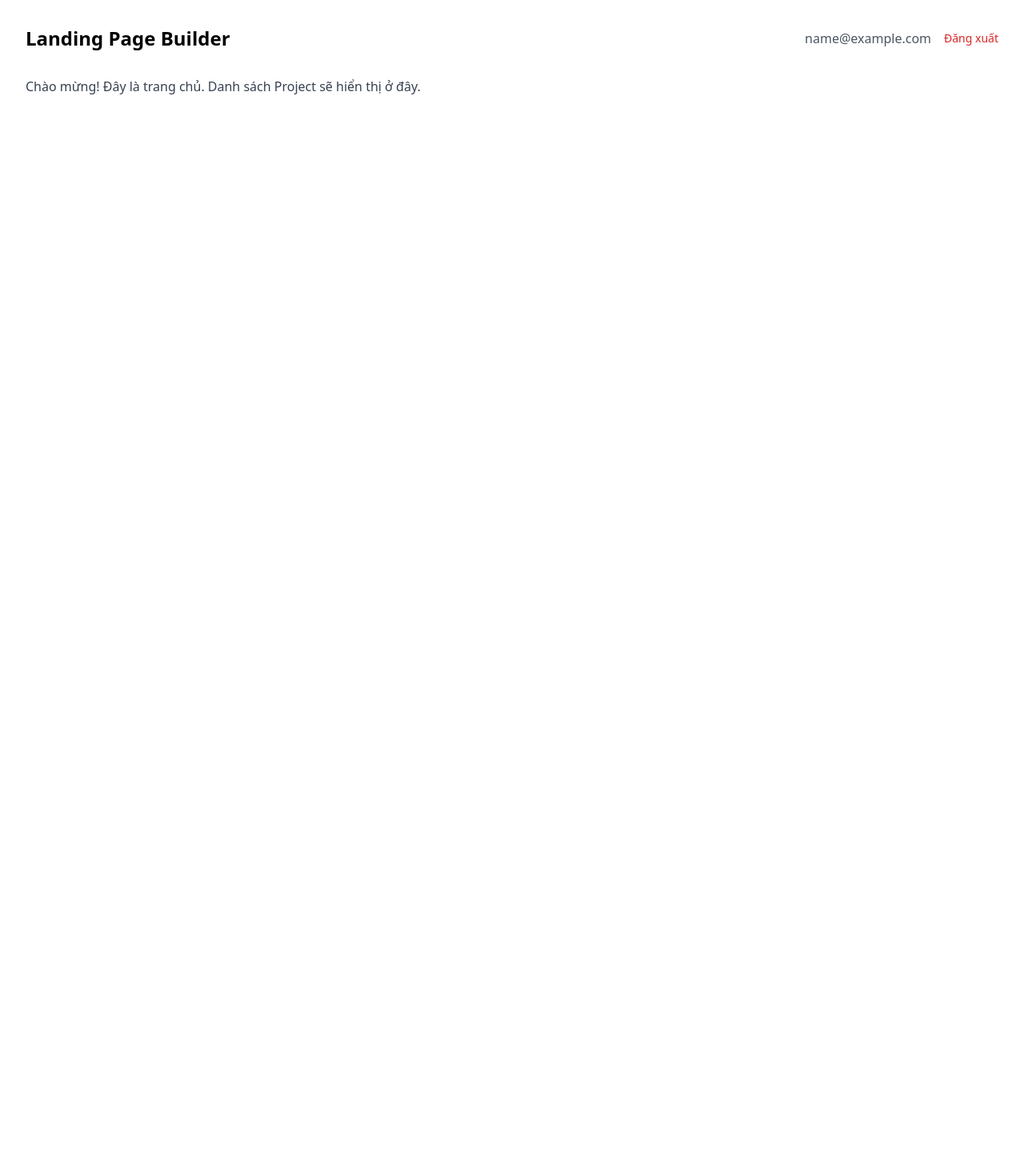
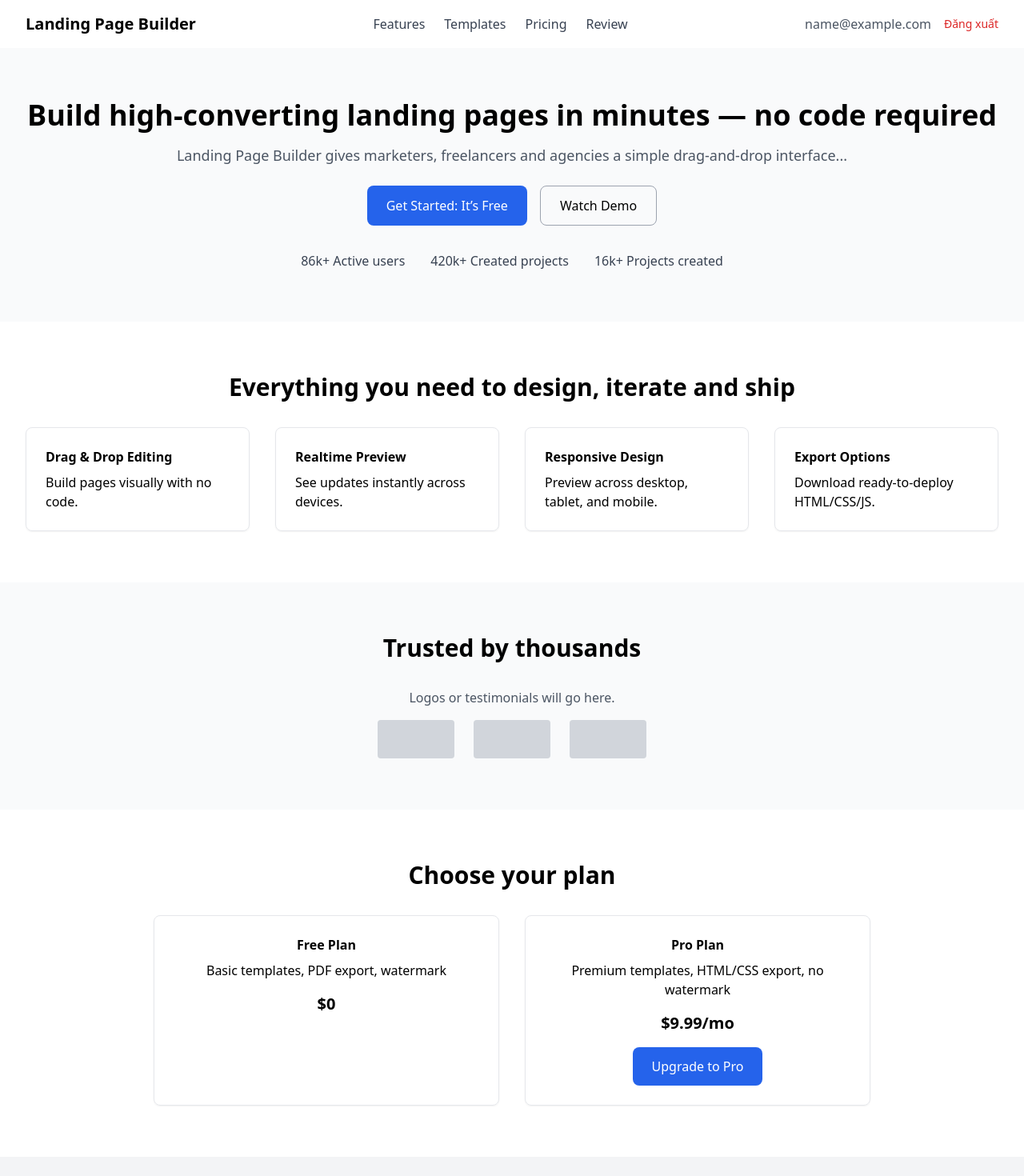
Before and after one commit to phat2003/lading-custom, a React (Vite) app in the folder frontend/: page / in a window 1280 px wide. Shown: the top 1470 px of the page at 80% size. Before the commit the page ends 800 px from the top, so only its background shows below. Built offline with nearby package versions, Linux system fonts and the light colour scheme; no server answers; sample sign-in values are in the browser's storage.

Commit message:
Implement Home page UI

```diff
--- /dev/null
+++ b/frontend/src/component/FeatureSection/FeatureSection.jsx
@@ -0,0 +1,27 @@
+export default function FeaturesSection() {
+  return (
+    <section id="features" className="px-8 py-16">
+      <h3 className="mb-8 text-3xl font-semibold text-center">
+        Everything you need to design, iterate and ship
+      </h3>
+      <div className="grid gap-8 md:grid-cols-2 lg:grid-cols-4">
+        <div className="p-6 border rounded-lg shadow-sm">
+          <h4 className="mb-2 font-bold">🖱️ Drag & Drop Editing</h4>
+          <p>Build pages visually with no code.</p>
+        </div>
+        <div className="p-6 border rounded-lg shadow-sm">
+          <h4 className="mb-2 font-bold">⚡ Realtime Preview</h4>
+          <p>See updates instantly across devices.</p>
+        </div>
+        <div className="p-6 border rounded-lg shadow-sm">
+          <h4 className="mb-2 font-bold">📱 Responsive Design</h4>
+          <p>Preview across desktop, tablet, and mobile.</p>
+        </div>
+        <div className="p-6 border rounded-lg shadow-sm">
+          <h4 className="mb-2 font-bold">💾 Export Options</h4>
+          <p>Download ready-to-deploy HTML/CSS/JS.</p>
+        </div>
+      </div>
+    </section>
+  )
+}
--- /dev/null
+++ b/frontend/src/component/Footer/Footer.jsx
@@ -0,0 +1,13 @@
+export default function Footer() {
+  return (
+    <footer className="py-6 text-sm text-center text-gray-600 bg-gray-100">
+      <div className="flex justify-center gap-6 mb-2">
+        <a href="/about">About</a>
+        <a href="/terms">Terms</a>
+        <a href="/privacy">Privacy</a>
+        <a href="/contact">Contact</a>
+      </div>
+      <p>© 2026 Landing Page Builder. All rights reserved.</p>
+    </footer>
+  )
+}
--- /dev/null
+++ b/frontend/src/component/Header/Header.jsx
@@ -0,0 +1,17 @@
+export default function Header() {
+  return (
+    <header className="flex items-center justify-between px-8 py-4 bg-white shadow">
+      <h1 className="text-xl font-bold">Landing Page Builder</h1>
+      <nav className="flex gap-6 text-gray-700">
+        <a href="#features">Features</a>
+        <a href="#templates">Templates</a>
+        <a href="#pricing">Pricing</a>
+        <a href="#reviews">Review</a>
+      </nav>
+      <div className="flex gap-4">
+        <button className="text-gray-600">Login</button>
+        <button className="px-4 py-2 text-white bg-blue-600 rounded-lg">Get Started</button>
+      </div>
+    </header>
+  )
+}
--- /dev/null
+++ b/frontend/src/component/HeroSection/HeroSection.jsx
@@ -0,0 +1,21 @@
+export default function HeroSection() {
+  return (
+    <section className="py-16 text-center bg-gray-50">
+      <h2 className="mb-4 text-4xl font-bold">
+        Build high-converting landing pages in minutes — no code required
+      </h2>
+      <p className="mb-6 text-lg text-gray-600">
+        Landing Page Builder gives marketers, freelancers and agencies a simple drag-and-drop interface...
+      </p>
+      <div className="flex justify-center gap-4 mb-8">
+        <button className="px-6 py-3 text-white bg-blue-600 rounded-lg">Get Started: It’s Free</button>
+        <button className="px-6 py-3 border border-gray-400 rounded-lg">Watch Demo</button>
+      </div>
+      <div className="flex justify-center gap-8 text-gray-700">
+        <span>86k+ Active users</span>
+        <span>420k+ Created projects</span>
+        <span>16k+ Projects created</span>
+      </div>
+    </section>
+  )
+}
--- /dev/null
+++ b/frontend/src/component/PricingPreview/PricingPreview.jsx
@@ -0,0 +1,20 @@
+export default function PricingPreview() {
+  return (
+    <section id="pricing" className="px-8 py-16 text-center">
+      <h3 className="mb-8 text-3xl font-semibold">Choose your plan</h3>
+      <div className="grid max-w-4xl gap-8 mx-auto md:grid-cols-2">
+        <div className="p-6 border rounded-lg shadow-sm">
+          <h4 className="mb-2 font-bold">Free Plan</h4>
+          <p className="mb-4">Basic templates, PDF export, watermark</p>
+          <p className="text-xl font-bold">$0</p>
+        </div>
+        <div className="p-6 border rounded-lg shadow-sm">
+          <h4 className="mb-2 font-bold">Pro Plan</h4>
+          <p className="mb-4">Premium templates, HTML/CSS export, no watermark</p>
+          <p className="text-xl font-bold">$9.99/mo</p>
+          <button className="px-6 py-3 mt-4 text-white bg-blue-600 rounded-lg">Upgrade to Pro</button>
+        </div>
+      </div>
+    </section>
+  )
+}
--- /dev/null
+++ b/frontend/src/component/Testimonials/Testimonials.jsx
@@ -0,0 +1,13 @@
+export default function Testimonials() {
+  return (
+    <section id="reviews" className="py-16 text-center bg-gray-50">
+      <h3 className="mb-8 text-3xl font-semibold">Trusted by thousands</h3>
+      <p className="mb-4 text-gray-600">Logos or testimonials will go here.</p>
+      <div className="flex justify-center gap-6">
+        <div className="w-24 h-12 bg-gray-300 rounded" />
+        <div className="w-24 h-12 bg-gray-300 rounded" />
+        <div className="w-24 h-12 bg-gray-300 rounded" />
+      </div>
+    </section>
+  )
+}
--- a/frontend/src/pages/Home.jsx
+++ b/frontend/src/pages/Home.jsx
@@ -1,7 +1,7 @@
 import { useAuth } from '../context/AuthContext'
 import { useNavigate } from 'react-router-dom'
 
-// Trang chủ sau khi đăng nhập — placeholder cho FE Dev 1.
+// Trang chủ sau khi đăng nhập — bổ sung UI theo design
 export default function Home() {
   const { user, logout } = useAuth()
   const navigate = useNavigate()
@@ -12,9 +12,16 @@ export default function Home() {
   }
 
   return (
-    <div className="min-h-screen p-8">
-      <header className="flex justify-between items-center mb-8">
-        <h1 className="text-2xl font-semibold">Landing Page Builder</h1>
+    <div className="flex flex-col min-h-screen bg-white">
+      {/* Header */}
+      <header className="flex items-center justify-between px-8 py-4 bg-white shadow">
+        <h1 className="text-xl font-bold">Landing Page Builder</h1>
+        <nav className="flex gap-6 text-gray-700">
+          <a href="#features">Features</a>
+          <a href="#templates">Templates</a>
+          <a href="#pricing">Pricing</a>
+          <a href="#reviews">Review</a>
+        </nav>
         <div className="flex items-center gap-4">
           <span className="text-gray-600">{user?.full_name || user?.email}</span>
           <button
@@ -26,12 +33,92 @@ export default function Home() {
         </div>
       </header>
 
-      <main>
-        <p className="text-gray-700">
-          Chào mừng! Đây là trang chủ. Danh sách Project sẽ hiển thị ở đây.
-        </p>
-        {/* TODO(FE Dev 1): hiển thị danh sách project, nút tạo project mới */}
+      {/* Main content */}
+      <main className="flex-grow">
+        {/* Hero Section */}
+        <section className="py-16 text-center bg-gray-50">
+          <h2 className="mb-4 text-4xl font-bold">
+            Build high-converting landing pages in minutes — no code required
+          </h2>
+          <p className="mb-6 text-lg text-gray-600">
+            Landing Page Builder gives marketers, freelancers and agencies a simple drag-and-drop interface...
+          </p>
+          <div className="flex justify-center gap-4 mb-8">
+            <button className="px-6 py-3 text-white bg-blue-600 rounded-lg">Get Started: It’s Free</button>
+            <button className="px-6 py-3 border border-gray-400 rounded-lg">Watch Demo</button>
+          </div>
+          <div className="flex justify-center gap-8 text-gray-700">
+            <span>86k+ Active users</span>
+            <span>420k+ Created projects</span>
+            <span>16k+ Projects created</span>
+          </div>
+        </section>
+
+        {/* Features Section */}
+        <section id="features" className="px-8 py-16">
+          <h3 className="mb-8 text-3xl font-semibold text-center">
+            Everything you need to design, iterate and ship
+          </h3>
+          <div className="grid gap-8 md:grid-cols-2 lg:grid-cols-4">
+            <div className="p-6 border rounded-lg shadow-sm">
+              <h4 className="mb-2 font-bold">Drag & Drop Editing</h4>
+              <p>Build pages visually with no code.</p>
+            </div>
+            <div className="p-6 border rounded-lg shadow-sm">
+              <h4 className="mb-2 font-bold">Realtime Preview</h4>
+              <p>See updates instantly across devices.</p>
+            </div>
+            <div className="p-6 border rounded-lg shadow-sm">
+              <h4 className="mb-2 font-bold">Responsive Design</h4>
+              <p>Preview across desktop, tablet, and mobile.</p>
+            </div>
+            <div className="p-6 border rounded-lg shadow-sm">
+              <h4 className="mb-2 font-bold">Export Options</h4>
+              <p>Download ready-to-deploy HTML/CSS/JS.</p>
+            </div>
+          </div>
+        </section>
+
+        {/* Testimonials Section */}
+        <section id="reviews" className="py-16 text-center bg-gray-50">
+          <h3 className="mb-8 text-3xl font-semibold">Trusted by thousands</h3>
+          <p className="mb-4 text-gray-600">Logos or testimonials will go here.</p>
+          <div className="flex justify-center gap-6">
+            <div className="w-24 h-12 bg-gray-300 rounded" />
+            <div className="w-24 h-12 bg-gray-300 rounded" />
+            <div className="w-24 h-12 bg-gray-300 rounded" />
+          </div>
+        </section>
+
+        {/* Pricing Section */}
+        <section id="pricing" className="px-8 py-16 text-center">
+          <h3 className="mb-8 text-3xl font-semibold">Choose your plan</h3>
+          <div className="grid max-w-4xl gap-8 mx-auto md:grid-cols-2">
+            <div className="p-6 border rounded-lg shadow-sm">
+              <h4 className="mb-2 font-bold">Free Plan</h4>
+              <p className="mb-4">Basic templates, PDF export, watermark</p>
+              <p className="text-xl font-bold">$0</p>
+            </div>
+            <div className="p-6 border rounded-lg shadow-sm">
+              <h4 className="mb-2 font-bold">Pro Plan</h4>
+              <p className="mb-4">Premium templates, HTML/CSS export, no watermark</p>
+              <p className="text-xl font-bold">$9.99/mo</p>
+              <button className="px-6 py-3 mt-4 text-white bg-blue-600 rounded-lg">Upgrade to Pro</button>
+            </div>
+          </div>
+        </section>
       </main>
+
+      {/* Footer */}
+      <footer className="py-6 text-sm text-center text-gray-600 bg-gray-100">
+        <div className="flex justify-center gap-6 mb-2">
+          <a href="/about">About</a>
+          <a href="/terms">Terms</a>
+          <a href="/privacy">Privacy</a>
+          <a href="/contact">Contact</a>
+        </div>
+        <p>© 2026 Landing Page Builder. All rights reserved.</p>
+      </footer>
     </div>
   )
 }
```
